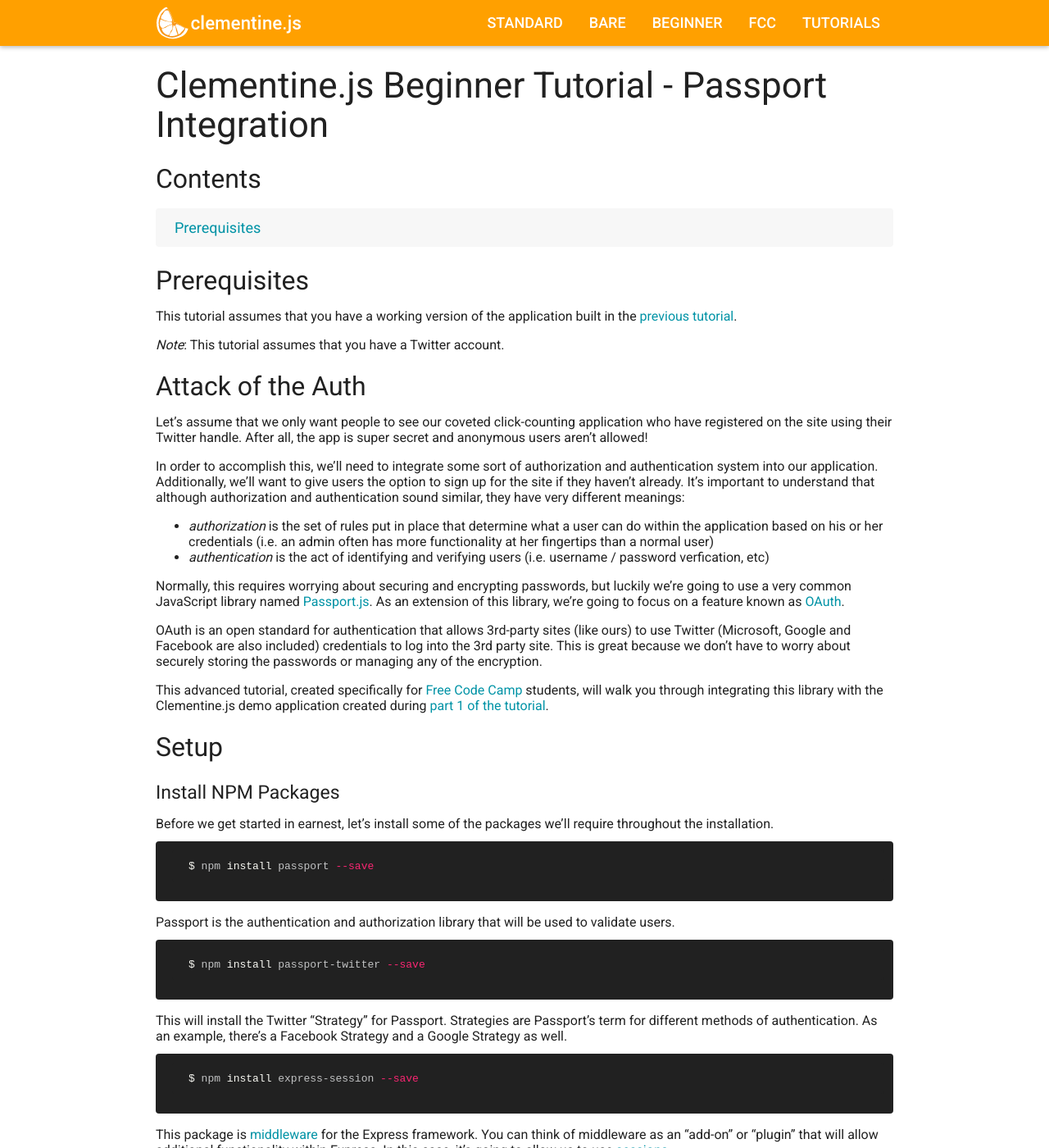
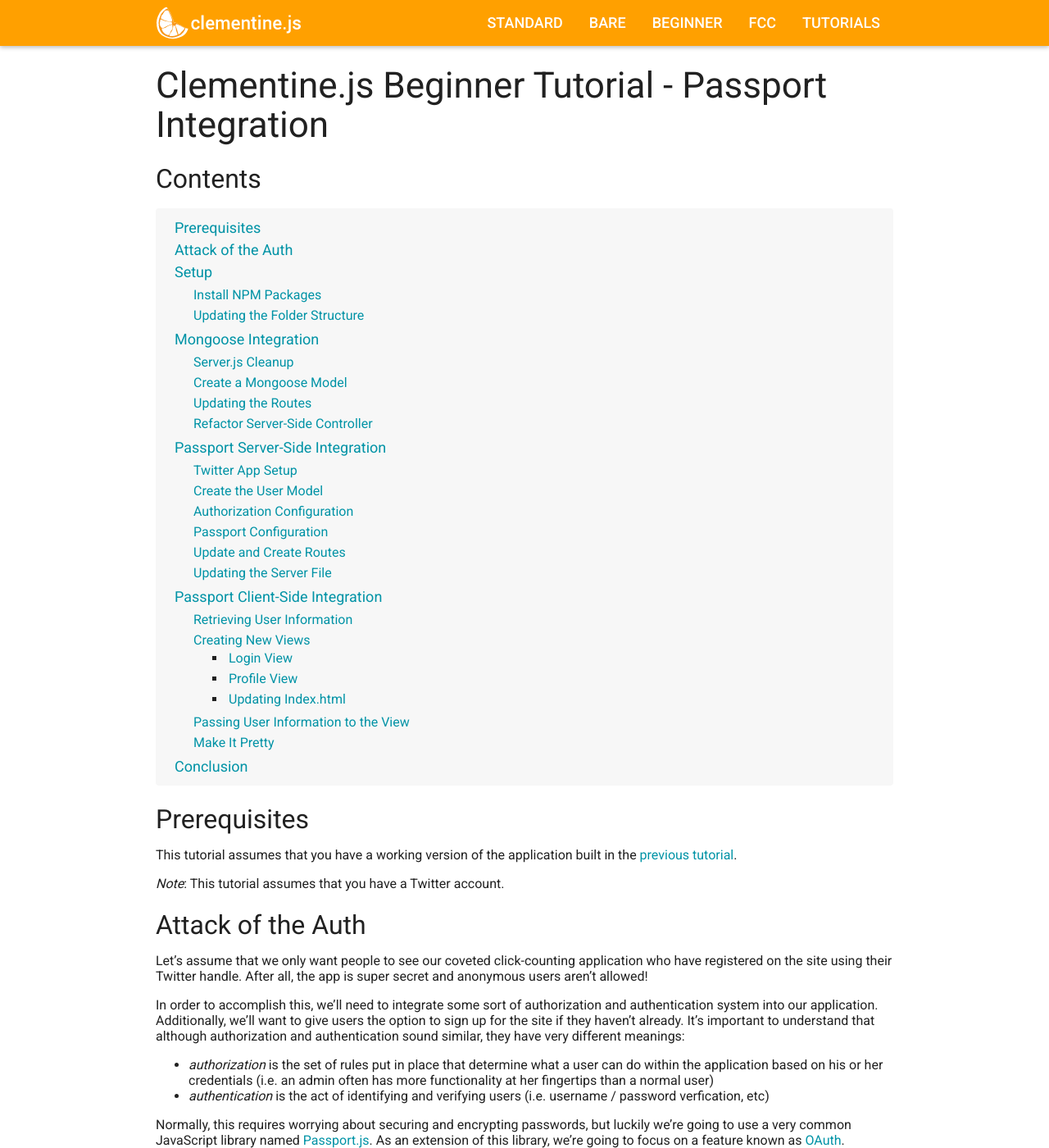
Before and after one commit to johnstonbl01/clementinejs, a Jekyll site: the page built from tutorials/tutorial-passport.md, in a window 1280 px wide and 1400 px high. Shown: the whole window at 82% size. Built offline with Jekyll 4.4.1, drawn with Linux system fonts in a browser that asks for light colours; Markdown is read by kramdown in place of the engine named in the settings; some of the changed text lies outside the part shown.

Commit message:
Added screenshots. Updated Angular factory description. Added table of contents and links to top of page.

````diff
--- a/tutorials/tutorial-passport.md
+++ b/tutorials/tutorial-passport.md
@@ -7,6 +7,31 @@
 ## Contents
 
 - [Prerequisites](#prerequisites)
+- [Attack of the Auth](#attack-of-the-auth)
+- [Setup](#setup)
+	- [Install NPM Packages](#install-npm-packages)
+	- [Updating the Folder Structure](#updating-the-folder-structure)
+- [Mongoose Integration](#mongoose-integhation)
+	- [Server.js Cleanup](#serverjs-cleanup)
+	- [Create a Mongoose Model](#create-a-mongoose-model)
+	- [Updating the Routes](#updating-the-routes)
+	- [Refactor Server-Side Controller](#refactor-server-side-controller)
+- [Passport Server-Side Integration](#passport-server-side-integration)
+	- [Twitter App Setup](#twitter-app-setup)
+	- [Create the User Model](#create-the-user-model)
+	- [Authorization Configuration](#authorization-configuration)
+	- [Passport Configuration](#passport-configuration)
+	- [Update and Create Routes](#update-and-create-routes)
+	- [Updating the Server File](#updating-the-server-file)
+- [Passport Client-Side Integration](#passport-client-side-integration)
+	- [Retrieving User Information](#retrieving-user-information)
+	- [Creating New Views](#creating-new-views)
+		- [Login View](#login-view)
+		- [Profile View](#profile-view)
+		- [Updating Index.html](#updating-indexhtml)
+	- [Passing User Information to the View](#passing-user-information-to-the-view)
+	- [Make It Pretty](#make-it-pretty)
+- [Conclusion](#conclusion)
 
 ## Prerequisites
 
@@ -28,6 +53,8 @@
 OAuth is an open standard for authentication that allows 3rd-party sites (like ours) to use Twitter (Microsoft, Google and Facebook are also included) credentials to log into the 3rd party site. This is great because we don't have to worry about securely storing the passwords or managing any of the encryption.
 
 This advanced tutorial, created specifically for [Free Code Camp](http://www.freecodecamp.com/) students, will walk you through integrating this library with the Clementine.js demo application created during [part 1 of the tutorial](/tutorial-beginner.md).
+
+[Back to top.](#top)
 
 ## Setup
 
@@ -94,6 +121,8 @@
 }
 ```
 
+[Back to top.](#top)
+
 ### Updating the Folder Structure
 
 Let's go ahead and modify the folder structure to include some of the new functionality we'll be convering.
@@ -120,6 +149,8 @@
 
 The remainder of the folders are the same.
 
+[Back to top.](#top)
+
 ## Mongoose Integration
 
 Before we begin the integrating Passport and authentication, we need to update the current app to work with Mongoose instead of the MongoDB Node.js driver. This will require a bit of refactoring in our current code.
@@ -158,6 +189,8 @@
 2. Remove the `mongo.connect(...)` wrapping function, including the conditional `if` statement. This gets replaced with a Mongoose connection function.
 3. Remove the `db` argument for the routes, as we will no longer need to provide that information since Mongoose will do it for us via the schema. Don't worry if this part doesn't make too much sense, we'll go into more detail once we get to that part.
 
+[Back to top.](#top)
+
 ### Create a Mongoose Model
 
 To start, we need to define a schema for the clicks document in the database. Think back to the previous tutorial. The API looked something like:
@@ -198,6 +231,8 @@
 - The second argument is the name of the schema to be converted to the model. In this case, it's our `Click` schema.
 
 This model is exported with [`module.exports`](https://nodejs.org/api/modules.html#modules_module_exports), which is a Node function that exports the function or object for use within another file using the `require` function. This is a common Node pattern.
+
+[Back to top.](#top)
 
 ### Updating the Routes
 
@@ -230,6 +265,8 @@
 First, we move the `.clickHandler` from the end of the `require` statement. We're doing this because rather than export an anonymous function object from the clickHandler file, we will export the entire object. The `.clickHandler` specification is there because using the `module.exports.clickHandler` syntax creates `clickHandler` as a method on the `module.exports` object. This must specifically be referenced in the `require` statement. As we'll see in just a moment, there is another way to accomplish this without requiring the `.clickHandler` expression.
 
 We've removed the `db` argument from both the `module.exports = function (app) {... }` line and the `new ClickHandler()`. We've done this because the database information itself is inherent in using a Mongoose schema. The model we created earlier gets exported for use within our controllers. We'll see this shortly. For now, these are the only changes required to the route file. Wasn't that easy?
+
+[Back to top.](#top)
 
 ### Refactor Server-Side Controller
 
@@ -364,6 +401,8 @@
 
 This syntax should be familiar now. Let's test that the application still works. In the terminal window of the project directory, type `node server`, and then browse to `localhost:3000`. The app should function just as it did before -- adding and resetting clicks!
 
+[Back to top.](#top)
+
 ## Passport Server-Side Integration
 
 ### Twitter App Setup
@@ -383,9 +422,11 @@
 
 Once this is done, it will take you to a page with information about your application. At the top, click on Keys and Access Tokens. Make note of the Consumer Key (API Key) and the Consumer Secret (API Secret). We'll use these later in our app.
 
-[image of keys and access tokens]
+![Twitter App Setup](/clementinejs/img/passporttut01.png)
 
 The difference between the API Key and the API Secret is that the key is considered _public_, while the secret is known only to the vendor (Twitter in this case) and you.
+
+[Back to top.](#top)
 
 ### Create the User Model
 
@@ -422,6 +463,8 @@
 
 Next we'll move on to setting up our authorization file.
 
+[Back to top.](#top)
+
 ### Authorization Configuration
 
 We need a way to store our app-specific Twitter authentication information so that Twitter can authenticate that our application can access its API and retrieve user information. Previously, we registered our app on `https://apps.twitter.com` and noted our token and secret.
@@ -443,6 +486,8 @@
 ```
 
 The `'callbackURL'` is the URL we entered when registering our app, and this is where Twitter will send information once the user has been authenticated. We'll handle this callback in our routes later. For now, just know that Twitter first authenticates the user, then sends information back to to our application via the `'callbackURL'`.
+
+[Back to top.](#top)
 
 ### Passport Configuration
 
@@ -610,7 +655,9 @@
 
 Here, we're creating a new instance of our User model, and then mapping database object properties like `newUser.twitter.id` to the information sent back by the Twitter API (`profile.id`). Finally, we insert this information into the database with `newUser.save(...)`, passing our user information back to Passport with `return done(null, newUser)`.
 
-This is far and away the most complicated part of integrating authentication and authorization. If it's still a bit fuzzy, please reach out to me on Twitter or via Email and we can discuss. Additionally, there are myriad blog posts that likely do a much better job explaining Passport authentication and serialization. Let's move on, shall we?
+This is far and away the most complicated part of integrating authentication and authorization. If it's still a bit fuzzy, please reach out to me on Twitter or via Email and we can discuss. Let's move on, shall we?
+
+[Back to top.](#top)
 
 ### Update and Create Routes
 
@@ -939,6 +986,8 @@
 
 That's all of the routes for our application! Let's move on to modifying our server file and finishing up the backend modifications.
 
+[Back to top.](#top)
+
 ### Updating the Server File
 
 Now we'll begin making the final server-side modifications. The first step is to include our additional NPM modules (express-session and passport) in the `server.js` file.
@@ -1043,6 +1092,8 @@
 
 Let's run a quick test. Within the project directory, start the application using `node server`. Then, point a browser to `localhost:3000`. There should be an error message referencing the `/login` route. This means that the app is working as intended at the moment - we tried to access the `/` route, but were redirected to `/login`. Since we've yet to create the view for that page, we get an error.
 
+[Back to top.](#top)
+
 ## Passport Client-Side Integration
 
 To integrate our newly created authentication routines on the client side, we'll take the following approach:
@@ -1056,7 +1107,9 @@
 
 To retrieve our user information from the API and make it available into an object, we're going to use what's known as an Angular factory. Factories are common conventions in Angular to retrieve information and output an object with that information. The object is then made available within other Angular components using dependency injection. This keeps the different components separate, each with its own function, also known as "separation of concerns".
 
-Factories are creating similar to other Angular modules, so the syntax should look relatively familiar. Let's begin by creating a new file in the `factories` folder named `userFactory.js`.
+(It should be noted that Angular provides several ways to perform this data retrieval functionality -- services, providers and factories. [Here's a blog post](http://tylermcginnis.com/angularjs-factory-vs-service-vs-provider/) if you're interested in the differences. In general, it's frowned upon to perform this data retrieval from within the controller, since each component should be limited to a single, focused purpose.)
+
+Factories are created similar to other Angular modules, so the syntax should look relatively familiar. Let's begin by creating a new file in the `factories` folder named `userFactory.js`.
 
 Similar to controllers, we'll start by wrapping the entire module in an [IIFE (immediately-invoked function expression)](https://en.wikipedia.org/wiki/Immediately-invoked_function_expression). Again, this will ensure that any variables defined within the module do not pollute the global namespace.
 
@@ -1114,6 +1167,8 @@
 ```
 
 Let's move on to creating some of the new views and begin to further flesh out the front end of the application!
+
+[Back to top.](#top)
 
 ### Creating New Views
 
@@ -1176,6 +1231,8 @@
 
 That's it for the login page. We're keeping it extremely simple.
 
+[Back to top.](#top)
+
 #### Profile View
 
 Next, let's create a new view for our Twitter profile information. Again, this page will be extremely simple, but will illustrate how to pull information from the API into our application.
@@ -1272,6 +1329,8 @@
 </html>
 ```
 
+[Back to top.](#top)
+
 #### Updating Index.html
 
 The last step in creating the views is to update our existing `index.html` to include a few new features. We want to display the user's name when they log in, and provide a way for them to visit the profile page and log out. Additionally, we'll need to update the list of scripts to include the relevant Angular user scripts to properly pull in the user information.
@@ -1312,6 +1371,8 @@
 <script type="text/javascript" src="factories/userFactory.js"></script>
 <script type="text/javascript" src="controllers/userController.client.js"></script>
 ```
+
+[Back to top.](#top)
 
 ### Passing User Information to the View
 
@@ -1416,6 +1477,8 @@
 At this point we've setup all the puzzle pieces and can test the application to ensure everything works. Fire up node by entering `node server` from the terminal (note: you must be within your project directory for this to work). Next, point your browser to `http://localhost:3000` and be amazed! You've just integrated authentication in an application!
 
 If you receive an error message, then something has gone wrong. At this point everything should work without error. But golly gee, the app sure is ugly and looks disorganized! It's time to make it pretty...
+
+[Back to top.](#top)
 
 ### Make It Pretty
 
@@ -1613,15 +1676,17 @@
 
 _/login_:
 
-[login screenshot]
+![Login Screenshot](/clementinejs/img/passporttut02.png)
 
 _/index_:
 
-[index screenshot]
+![Index Screenshot](/clementinejs/img/passporttut03.png)
 
 _/profile_:
 
-[profile screenshot]
+![Profile Screenshot](/clementinejs/img/passporttut04.png)
+
+[Back to top.](#top)
 
 ## Conclusion
 
````
Also changed, not shown: img/passporttut01.png (added), img/passporttut02.png (added), img/passporttut03.png (added), img/passporttut04.png (added).
